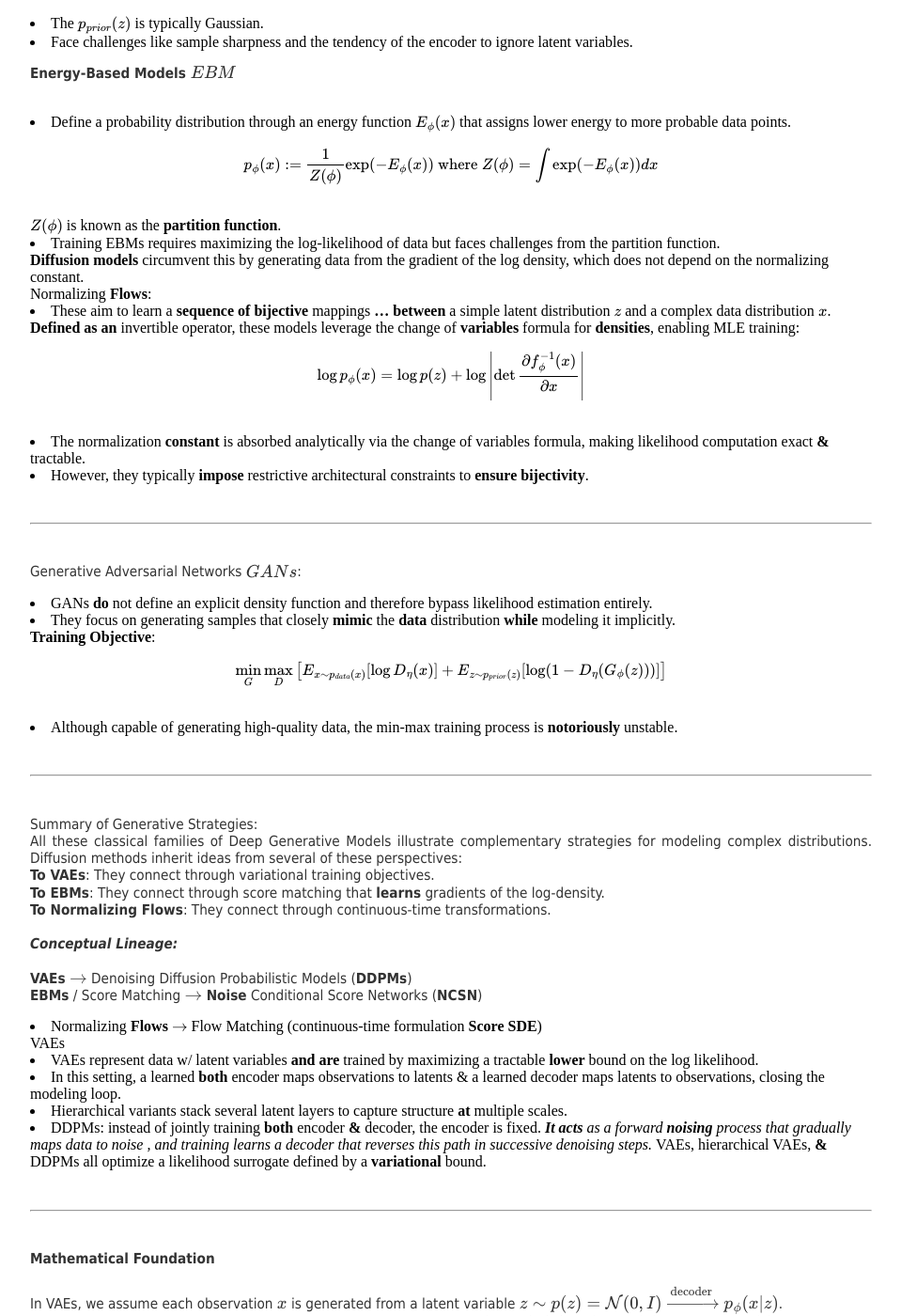
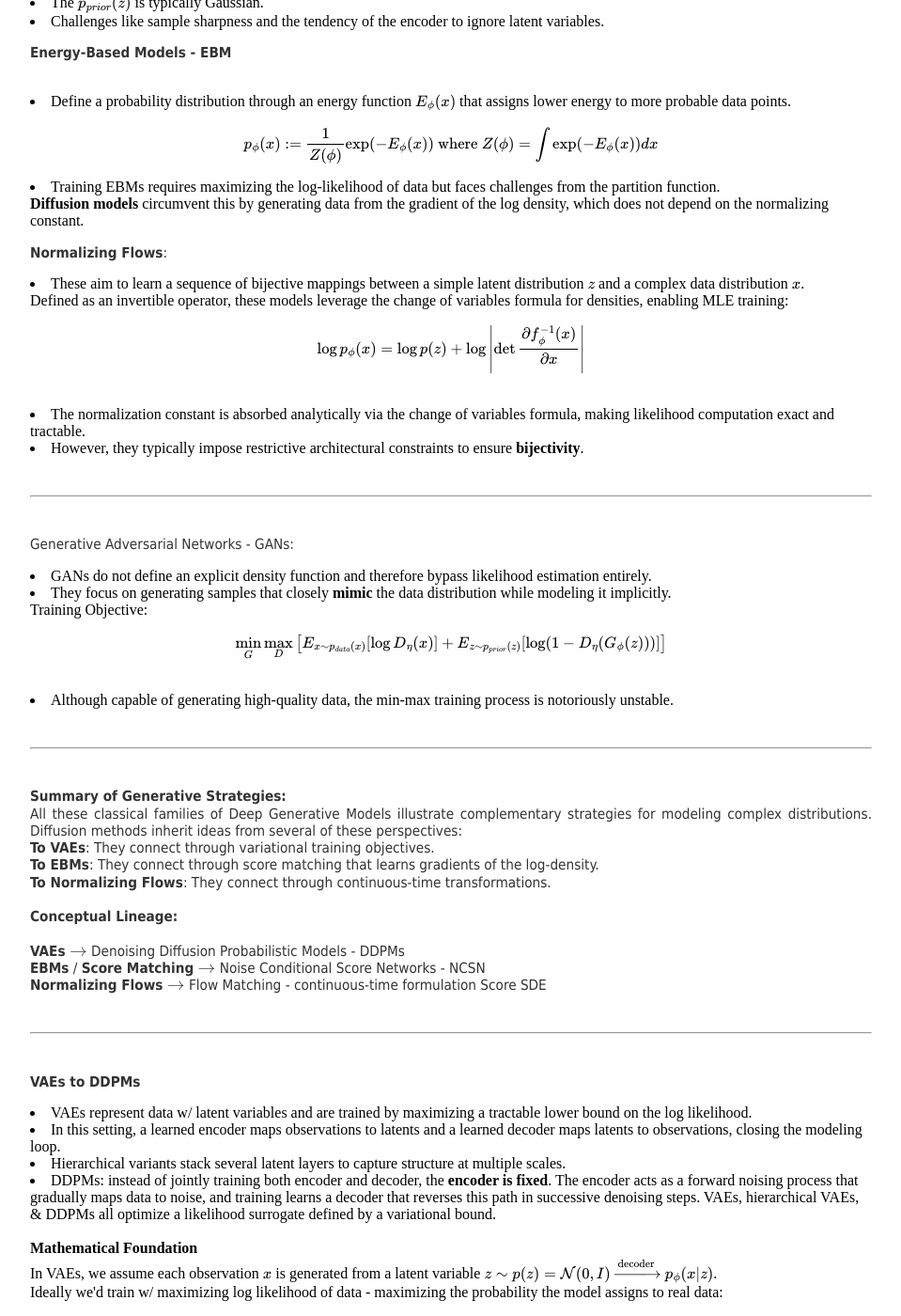
Before and after one commit to AntiLibrary5/AntiLibrary5.github.io, a Jekyll site: the page built from notes/diffusion_background.html, in a window 1280 px wide and 1400 px high, scrolled down 2070 px. Shown: the whole window at 94% size, without its empty margins (160-1119 px from the left). Built offline with Jekyll 4.4.1, drawn with Linux system fonts in a browser that asks for light colours; nearby versions of some CDN libraries; some of the changed text lies outside the part shown.

Commit message:
cleaning notes

```diff
--- a/notes/diffusion_background.html
+++ b/notes/diffusion_background.html
@@ -22,24 +22,22 @@ title: Vaibhav Arora, theboxtroll
 
 
 <p align="justify">
-  Deep Generative Modeling
   <br>
-  Goal of DGM:
+  <b>Note:</b> Following is a compact summary from my own notes I took while reading Diffusion Models: A Comprehensive Survey of Methods and Applications <a href="https://arxiv.org/abs/2209.00796">https://arxiv.org/abs/2209.00796</a>
+  <br>
+  <br>
+  <b>Goal of DGM - Deep Generative Modeling:</b>
   <br>
   $p_{\phi^{*}}(x) \approx p_{data}(x)$
   <br>
-  Capability of DGM:
-  <br>
-  <b>Training of DGM</b>
-  <br>
-  <li>Generate new data points <b>using</b> sampling methods like Monte <b>Carlo</b> Sampling</li>
+  i.e. approximate a target data distribution and generate new data points using sampling methods like Monte Carlo Sampling.
 </p>
 <br>
 <hr>
 <br>
 
 <p align="justify">
-  Training of DGM
+  <b>Training of DGM:</b>
   <br>
   $\phi^{*} \in \arg \min_{\Phi} D(p_{data}, p_{\Phi})$
   <br>
@@ -47,11 +45,11 @@ title: Vaibhav Arora, theboxtroll
   <br>
   \[D_{KL}(p_{data} || p_{\phi}) := \int p_{data}(x) \log \frac{p_{data}(x)}{p_{\phi}(x)} dx\]
   <br>
-  <b>Equivalence to minimization</b>:
+  Equivalence to minimization:
   <br>
   \[= -E_{x \sim p_{data}} [\log p_{\phi}(x)] + \mathcal{H}(p_{data})\]
   <br>
-  <li>Where $\mathcal{H}(p_{data})$ is the <b>entropy of</b> the <b>data distribution</b>.</li>
+  Where $\mathcal{H}(p_{data})$ is the entropy of the data distribution.
   <b>Minimizing KL $\Leftrightarrow$ Maximizing MLE</b>
   <br>
   \[\min_{\Phi} D_{KL}(p_{data} || p_{\Phi}) \Leftrightarrow \max_{\Phi} E_{x \sim p_{data}} [\log p_{\phi}(x)]\]
@@ -82,7 +81,7 @@ title: Vaibhav Arora, theboxtroll
   <br>
   Enforcing Normalization:
   <br>
-  To create a valid probability density, we must <b>divide</b> the function $\tilde{p}_{\phi}(x)$ by its integral over <b>the</b> entire space:
+  To create a valid probability density, we must divide the function $\tilde{p}_{\phi}(x)$ by its integral over the entire space:
   <br>
   \[p_{\phi}(x) = \frac{\tilde{p}_{\phi}(x)}{\int \tilde{p}_{\phi}(x') dx'} = \frac{\exp(E_{\phi}(x))}{\int \exp(E_{\phi}(x')) dx'}\]
   <br>
@@ -90,9 +89,9 @@ title: Vaibhav Arora, theboxtroll
   <br>
   \[\int \exp(E_{\phi}(x')) dx' = Z(\phi)\]
   <br>
-  $Z(\phi)$ is the <b>normalizing constant</b>.
+  $Z(\phi)$ is the <b>normalizing constant. This integral is often <b>intractable</b></b>.
   <br>
-  <li>This integral is often <b>intractable</b>.</li>
+
 </p>
 <br>
 <hr>
@@ -113,121 +112,121 @@ title: Vaibhav Arora, theboxtroll
   <li>Deep AR models factorize the joint data distribution $p_{data}$ into a product of conditional probabilities using the chain rule of probability:</li>
   \[p_{data}(x) = \prod_{i=1}^{D} p_{\phi}(x_i | x_{&lt;i})\]
   <br>
-  <li>Each conditional is parameterized by a neural network (e.g., Transformer) and is normalized by design (e.g., softmax).</li>
-  <li>Thus, global normalization is trivial.</li>
+  <li>Each conditional is parameterized by a neural network e.g., Transformer and is normalized by design e.g., softmax. Thus, global normalization is trivial.</li>
   <li>Training is done by minimizing negative log-likelihood.</li>
   <li>While they achieve strong density estimation, their sequential nature restricts sampling speed, and fixed ordering is restrictive.</li>
 </p>
 
 <p align="justify">
-  <b>Variational Autoencoders (VAE)</b>
+  <b>Variational Autoencoders - VAE</b>
   <br>
   <br>
   <li>VAEs extend classical autoencoders by introducing latent variables $z$ that capture hidden structure in data via a probabilistic view.</li>
   <li>They learn both an encoder, $q_{\theta}(z|x)$, which approximates the unknown distribution of latent variables given the data, and a decoder $p_{\phi}(x|z)$ which reconstructs data from these latent variables.</li>
-  <li>Training is done by maximizing a tractable surrogate to the true log-likelihood called <b>ELBO</b> (Evidence Lower Bound):</li>
+  <li>Training is done by maximizing a tractable surrogate to the true log-likelihood called <b>ELBO</b> - Evidence Lower Bound:</li>
   \[\mathcal{L}_{ELBO}(\theta, \phi; x) = E_{q_{\theta}(z|x)}[\log p_{\phi}(x|z)] - D_{KL}(q_{\theta}(z|x) || p_{prior}(z))\]
   <br>
   <li>The $p_{prior}(z)$ is typically Gaussian.</li>
-  <li>Face challenges like sample sharpness and the tendency of the encoder to ignore latent variables.</li>
+  <li>Challenges like sample sharpness and the tendency of the encoder to ignore latent variables.</li>
 </p>
 
 <p align="justify">
-  <b>Energy-Based Models (EBM)</b>
+  <b>Energy-Based Models - EBM</b>
   <br>
   <br>
   <li>Define a probability distribution through an energy function $E_{\phi}(x)$ that assigns lower energy to more probable data points.</li>
   \[p_{\phi}(x) := \frac{1}{Z(\phi)} \exp(-E_{\phi}(x)) \text{ where } Z(\phi) = \int \exp(-E_{\phi}(x)) dx\]
-  <br>
-  $Z(\phi)$ is known as the <b>partition function</b>.
-  <br>
+
   <li>Training EBMs requires maximizing the log-likelihood of data but faces challenges from the partition function.</li>
   <b>Diffusion models</b> circumvent this by generating data from the gradient of the log density, which does not depend on the normalizing constant.
   <br>
-  Normalizing <b>Flows</b>:
+</p>
+
+<p align="justify">
+  <b>Normalizing Flows</b>:
   <br>
-  <li>These aim to learn a <b>sequence of</b> <b>bijective</b> mappings <b>…</b> <b>between</b> a simple latent distribution <b>$z$</b> and a complex data distribution <b>$x$</b>.</li>
-  <b>Defined as an</b> invertible operator, these models leverage the change of <b>variables</b> formula for <b>densities</b>, enabling MLE training:
+  <li>These aim to learn a sequence of bijective mappings between a simple latent distribution <b>$z$</b> and a complex data distribution <b>$x$</b>.</li>
+  Defined as an invertible operator, these models leverage the change of variables formula for densities, enabling MLE training:
   <br>
   \[\log p_{\phi}(x) = \log p(z) + \log \left| \det \frac{\partial f_{\phi}^{-1}(x)}{\partial x} \right|\]
   <br>
-  <li>The normalization <b>constant</b> is absorbed analytically via the change of variables formula, making likelihood computation exact <b>&</b> tractable.</li>
-  <li>However, they typically <b>impose</b> restrictive architectural constraints to <b>ensure</b> <b>bijectivity</b>.</li>
+  <li>The normalization constant is absorbed analytically via the change of variables formula, making likelihood computation exact and tractable.</li>
+  <li>However, they typically impose restrictive architectural constraints to ensure <b>bijectivity</b>.</li>
 </p>
 <br>
 <hr>
 <br>
 
 <p align="justify">
-  Generative Adversarial Networks (GANs):
+  Generative Adversarial Networks - GANs:
   <br>
-  <li>GANs <b>do</b> not define an explicit density function and therefore bypass likelihood estimation entirely.</li>
-  <li>They focus on generating samples that closely <b>mimic</b> the <b>data</b> distribution <b>while</b> modeling it implicitly.</li>
-  <b>Training Objective</b>:
+  <li>GANs do not define an explicit density function and therefore bypass likelihood estimation entirely.</li>
+  <li>They focus on generating samples that closely <b>mimic</b> the data distribution while modeling it implicitly.</li>
+  Training Objective:
   <br>
   \[\min_{G} \max_{D} \left[ E_{x \sim p_{data}(x)} [\log D_{\eta}(x)] + E_{z \sim p_{prior}(z)} [\log(1 - D_{\eta}(G_{\phi}(z)))] \right]\]
   <br>
-  <li>Although capable of generating high-quality data, the min-max training process is <b>notoriously</b> unstable.</li>
+  <li>Although capable of generating high-quality data, the min-max training process is notoriously unstable.</li>
 </p>
 <br>
 <hr>
 <br>
 
 <p align="justify">
-  Summary of Generative Strategies:
+  <b>Summary of Generative Strategies:</b>
   <br>
   All these classical families of Deep Generative Models illustrate complementary strategies for modeling complex distributions. Diffusion methods inherit ideas from several of these perspectives:
   <br>
   <b>To VAEs</b>: They connect through variational training objectives.
   <br>
-  <b>To EBMs</b>: They connect through score matching that <b>learns</b> gradients of the log-density.
+  <b>To EBMs</b>: They connect through score matching that learns gradients of the log-density.
   <br>
   <b>To Normalizing Flows</b>: They connect through continuous-time transformations.
   <br>
   <br>
-  <b><i>Conceptual Lineage:</i></b>
+  <b>Conceptual Lineage:</b>
   <br>
   <br>
-  <b>VAEs</b> $\rightarrow$ Denoising Diffusion Probabilistic Models (<b>DDPMs</b>)
+  <b>VAEs</b> $\rightarrow$ Denoising Diffusion Probabilistic Models - DDPMs
   <br>
-  <b>EBMs</b> / Score Matching $\rightarrow$ <b>Noise</b> Conditional Score Networks (<b>NCSN</b>)
+  <b>EBMs</b> / <b>Score Matching</b> $\rightarrow$ Noise Conditional Score Networks - NCSN
   <br>
-  <li>Normalizing <b>Flows</b> $\rightarrow$ Flow Matching (continuous-time formulation <b>Score SDE</b>)</li>
-  VAEs
+  <b>Normalizing Flows</b> $\rightarrow$ Flow Matching - continuous-time formulation Score SDE
   <br>
-  <li>VAEs represent data w/ latent variables <b>and are</b> trained by maximizing a tractable <b>lower</b> bound on the log likelihood.</li>
-  <li>In this setting, a learned <b>both</b> encoder maps observations to latents & a learned decoder maps latents to observations, closing the modeling loop.</li>
-  <li>Hierarchical variants stack several latent layers to capture structure <b>at</b> multiple scales.</li>
-  <li>DDPMs: instead of jointly training <b>both</b> encoder <b>&</b> decoder, the encoder is fixed. <i> <b>It acts</b> as a forward <b>noising</b> process that gradually maps data to noise , and training learns a decoder that reverses this path in successive denoising steps. </i> VAEs, hierarchical VAEs, <b>&</b> DDPMs all optimize a likelihood surrogate defined by a <b>variational</b> bound.</li>
 </p>
 <br>
 <hr>
 <br>
 
 <p align="justify">
+  <b>VAEs to DDPMs</b>
+  <br>
+  <li>VAEs represent data w/ latent variables and are trained by maximizing a tractable lower bound on the log likelihood.</li>
+  <li>In this setting, a learned encoder maps observations to latents and a learned decoder maps latents to observations, closing the modeling loop.</li>
+  <li>Hierarchical variants stack several latent layers to capture structure at multiple scales.</li>
+  <li>DDPMs: instead of jointly training both encoder and decoder, the <b>encoder is fixed</b>. The encoder acts as a forward noising process that gradually maps data to noise, and training learns a decoder that reverses this path in successive denoising steps. VAEs, hierarchical VAEs, & DDPMs all optimize a likelihood surrogate defined by a variational bound.</li>
+  <br>
   <b>Mathematical Foundation</b>
-  <br>
   <br>
   In VAEs, we assume each observation $x$ is generated from a latent variable $z \sim p(z) = \mathcal{N}(0, I) \xrightarrow{\text{decoder}} p_{\phi}(x|z)$.
   <br>
-  Ideally we'd train w/ maximizing log likelihood of data (maximizing the probability the model assigns to real data):
+  Ideally we'd train w/ maximizing log likelihood of data - maximizing the probability the model assigns to real data:
   <br>
   \[\log p_{\phi}(x) = \log \int p_{\phi}(x|z) p(z) dz\]
   <br>
-  <li>The integral marginalizes out $z$ (it asks "<b>summing over</b> every possible latent that could have produced $x$, how probable is <b>it</b> overall?").</li>
-  <li>But this integral is intractable.</li>
-  <br>
-  <b><i>Approximating the Integral</i></b>
+  The integral marginalizes out $z$ - it asks "summing over every possible latent that could have produced $x$, how probable is it overall?". But this integral is intractable.
   <br>
   <br>
-  So can we approximate this integral? A standard way of approximating integrals is importance sampling — instead of integrating over all $z$, sample from some distribution <b>and</b> average:
+  <b>Approximating the Integral</b>
+  <br>
+  So can we approximate this integral? A standard way of approximating integrals is importance sampling — instead of integrating over all $z$, sample from some distribution and average:
   <br>
   \[\log p_{\phi}(x) = \log \left( \mathbb{E}_{z \sim q(z)} \left[ \frac{p_{\phi}(x|z) p(z)}{q(z)} \right] \right)\]
   <br>
   <li>Ideally <b>$q(z)$</b> should concentrate on the $z$ values that are likely to have produced the particular $x$ in our data.</li>
   <li>In other words — the posterior $p_{\phi}(z|x)$.</li>
-  <li>But, $p_{\phi}(z|x) = \frac{p_{\phi}(x|z) p(z)}{p_{\phi}(x)}$ where the <b>denominator</b> is intractable for the same reason the likelihood is intractable.</li>
-  A way out of this <b>issue</b> is <b>to</b> approximate the true posterior w/ a parameterized neural network — the encoder $q_{\theta}(z|x)$ which is the variational step, and maximize the ELBO instead of likelihood (tractably).
+  <li>But, $p_{\phi}(z|x) = \frac{p_{\phi}(x|z) p(z)}{p_{\phi}(x)}$ where the denominator is intractable for the same reason the likelihood is intractable.</li>
+  A way out of this issue is to approximate the true posterior w/ a parameterized neural network — the encoder $q_{\theta}(z|x)$ which is the variational step, and maximize the ELBO instead of likelihood (tractably).
   <br>
 </p>
 
@@ -237,7 +236,7 @@ title: Vaibhav Arora, theboxtroll
   <br>
   $q_{\theta}(z|x) \approx p_{\phi}(z|x)$ $= \mathcal{N}(\mu_{\theta}(x), \sigma_{\theta}^2(x)I)$
   <br>
-  We are now in a <b>position</b> to define a computable training objective. While we cannot directly optimize $\log p_{\phi}(x)$, we can maximize a <b>lower</b> bound on <b>it</b>:
+  We are now in a position to define a computable training objective. While we cannot directly optimize $\log p_{\phi}(x)$, we can maximize a lower bound on it:
   <br>
   \[\log p_{\phi}(x) = \log \int p_{\phi}(x, z) dz\]
   <br>
@@ -245,17 +244,17 @@ title: Vaibhav Arora, theboxtroll
   <br>
   \[= \log \left( \mathbb{E}_{z \sim q_{\theta}(z|x)} \left[ \frac{p_{\phi}(x, z)}{q_{\theta}(z|x)} \right] \right)\]
   <br>
-  \[\ge \mathcal{L}_{ELBO}(\theta, \phi; x) \text{ **via** Jensen's inequality}\]
+  \[\ge \mathcal{L}_{ELBO}(\theta, \phi; x) \text{ via Jensen's inequality}\]
   <br>
-  Where the <b>ELBO</b> is defined as:
+  Where the ELBO is defined as:
   <br>
   \[\mathcal{L}_{ELBO} = \mathbb{E}_{z \sim q_{\theta}(z|x)} [\log p_{\phi}(x|z)] - D_{KL}(q_{\theta}(z|x) || p(z))\]
   <br>
-  <b>Relationship to Likelihood:</b>
+  Relationship to Likelihood:
   <br>
   \[\log p_{\phi}(x) - \mathcal{L}_{ELBO} = D_{KL}(q_{\theta}(z|x) || p_{\phi}(z|x)) \ge 0\]
   <br>
-  Thus, maximizing the ELBO pushes <b>up</b> the likelihood and improves the posterior approximation at the same time.
+  Thus, maximizing the ELBO pushes up the likelihood and improves the posterior approximation at the same time.
   <br>
 </p>
 <br>
@@ -266,7 +265,7 @@ title: Vaibhav Arora, theboxtroll
   <b>Computability of ELBO</b>
   <br>
   <br>
-  <b>And</b> $\mathcal{L}_{ELBO}$ is computable. Since <b>the</b> decoder is modeled as <b>a</b> Gaussian distribution w/ fixed variance:
+  And $\mathcal{L}_{ELBO}$ is computable. Since the decoder is modeled as a Gaussian distribution w/ fixed variance:
   <br>
   \[p_{\phi}(x|z) := \mathcal{N}(x; \mu_{\phi}(z), \sigma^2 I)\]
   <br>
@@ -288,11 +287,12 @@ title: Vaibhav Arora, theboxtroll
   <b>The Reparameterization Trick</b>
   <br>
   <br>
-  The only remaining issue is the fact that the sampling step $z \sim q_{\theta}(z|x)$ <b>random</b> sample does not allow backpropagation. Thus, we rewrite it as:
+  The only remaining issue is the fact that the sampling step $z \sim q_{\theta}(z|x)$ random sample does not allow backpropagation. Thus, we rewrite it as:
   <br>
   \[z = \mu_{\theta}(x) + \sigma_{\theta}(x) \cdot \epsilon, \quad \epsilon \sim \mathcal{N}(0, I)\]
   <br>
   Generalizing the VAE framework, we ask: what if we stack many latent layers?
+  <br>
   <br>
   <b>Hierarchical VAE Structure:</b>
   <br>
@@ -308,17 +308,16 @@ title: Vaibhav Arora, theboxtroll
 <br>
 
 <p align="justify">
-  <b>Denoising Diffusion Probabilistic Models (DDPMs)</b>
+  <b>Denoising Diffusion Probabilistic Models - DDPMs</b>
   <br>
   <br>
   DDPMs solve the instability of hierarchical models by making the encoder fixed as a predetermined noise schedule.
   <br>
-  <b>Forward Process (Fixed Encoder):</b>
+  <b>Forward Process - Fixed Encoder:</b>
   <br>
   \[x_0 \xrightarrow{+ \text{noise}_1} x_1 \xrightarrow{+ \text{noise}_2} \dots \xrightarrow{+ \text{noise}_L} x_L \sim \mathcal{N}(0, I)\]
   <br>
-  <li>The model only learns the reverse step.</li>
-  <li>This <b>acts as</b> a <b>decoder</b> that <b>denoises</b> step by <b>step</b>.</li>
+  <li>The model only learns the reverse step - a decoder that denoises step by step.</li>
   <li>Because the encoder is fixed, there is no joint instability.</li>
   <li>Since each denoising step is a small, manageable task, the model learns reliably.</li>
   <li>Crucially, the training objective is still the same ELBO—it just decomposes into a sum of simple denoising problems at each noise level.</li>
@@ -352,9 +354,10 @@ title: Vaibhav Arora, theboxtroll
   <br>
   <li>All three terms on the right are now tractable because they are known Gaussians from the fixed forward process.</li>
   <li>There are no unknown integrals over $p_{data}$ anywhere.</li>
-  <b>Key Properties of the Forward Process:</b>
   <br>
-  <b>Markov Property:</b> The <b>next</b> state depends only on the current state.
+  <b>Key Properties of the Forward Process - Markov Property:</b>
+  <br>
+  The next state depends only on the current state.
   <br>
   \[p(x_i | x_{i-1}, x_0) = p(x_i | x_{i-1})\]
   <br>
@@ -364,11 +367,11 @@ title: Vaibhav Arora, theboxtroll
   <b>Gaussian Nature of the Reverse Step</b>
   <br>
   <br>
-  The product of Gaussians is Gaussian , so $p(x_{i-1}|x_i, x_0)$ has a <b>closed</b> form <b>Gaussian</b> expression with computable mean and variance :
+  The product of Gaussians is Gaussian , so $p(x_{i-1}|x_i, x_0)$ has a <b>closed</b> form Gaussian expression with computable mean and variance :
   <br>
   \[p(x_{i-1}|x_i, x_0) = \mathcal{N}(x_{i-1}; \tilde{\mu}(x_i, x_0), \tilde{\beta}_i I)\]
   <br>
-  Where the mean and variance $\tilde{\beta}_i$ are fully determined by the <b>noising</b> schedule .
+  Where the mean and variance $\tilde{\beta}_i$ are fully determined by the noising schedule .
   <br>
 </p>
 
@@ -380,11 +383,11 @@ title: Vaibhav Arora, theboxtroll
   <br>
   <b>During Inference</b>: $x_0$ is not available; it is what we are trying to generate.
   <br>
-  <li>However, the model $p_{\phi}(x_{i-1}|x_i)$ has learned to approximate the marginal reverse transition, which can be viewed as the average of the conditional posterior over all plausible clean images:</li>
+  However, the model $p_{\phi}(x_{i-1}|x_i)$ has learned to approximate the marginal reverse transition, which can be viewed as the average of the conditional posterior over all plausible clean images:
   \[p(x_{i-1}|x_i) = \mathbb{E}_{p(x_0|x_i)} [p(x_{i-1}|x_i, x_0)]\]
   <br>
-  <li>So, conditioning on $x_0$ is only needed <b>at</b> training, not for inference.</li>
-  All in all, conditioning gives us a tractable objective <b>and</b> this forms the foundation of DDPMs.
+  So, conditioning on $x_0$ is only needed at training, not for inference.
+  All in all, conditioning gives us a tractable objective and this forms the foundation of DDPMs.
   <br>
 </p>
 <br>
@@ -395,11 +398,11 @@ title: Vaibhav Arora, theboxtroll
   <b>Equivalence of KL Minimization</b>
   <br>
   <br>
-  More specifically, equivalence <b>between</b> marginal and conditional KL minimization holds:
+  More specifically, equivalence between marginal and conditional KL minimization holds:
   <br>
   \[\mathbb{E}_{p_i(x_i)} [D_{KL}(p(x_{i-1}|x_i) || p_{\phi}(x_{i-1}|x_i))] = \mathbb{E}_{p(x_0, x_i)} [D_{KL}(p(x_{i-1}|x_i, x_0) || p_{\phi}(x_{i-1}|x_i))] + C\]
   <br>
-  i.e., minimizing the KL divergence <b>between</b> marginal distributions is mathematically identical to minimizing the KL divergence <b>between</b> specific conditional distributions $p(x_{i-1}|x_i, x_0)$, which has a <b>convenient</b> closed-form expression :
+  i.e., minimizing the KL divergence between marginal distributions is mathematically identical to minimizing the KL divergence between specific conditional distributions $p(x_{i-1}|x_i, x_0)$, which has a convenient closed-form expression :
   <br>
   \[p(x_{i-1}|x_i, x_0) = \mathcal{N}(x_{i-1}; \mu(x_i, x_0, i), \sigma^2(i) I)\]
   <br>
@@ -442,7 +446,7 @@ title: Vaibhav Arora, theboxtroll
   <br>
   \[x_0 = \frac{x_i - \sqrt{1 - \bar{\alpha}_i} \cdot \epsilon}{\sqrt{\bar{\alpha}_i}}\]
   <br>
-  Substituting this into the closed-form expression for the target mean, the target mean can be rewritten in terms of <b>the</b> noise that was added:
+  Substituting this into the closed-form expression for the target mean, the target mean can be rewritten in terms of the noise that was added:
   <br>
   \[\tilde{\mu}(x_i, x_0, i) = \frac{1}{\sqrt{\alpha_i}} \left( x_i - \frac{1 - \alpha_i}{\sqrt{1 - \bar{\alpha}_i}} \epsilon \right)\]
   <br>
```
Also changed, not shown: other parts of notes/diffusion_background.html (+18 -13 lines).
